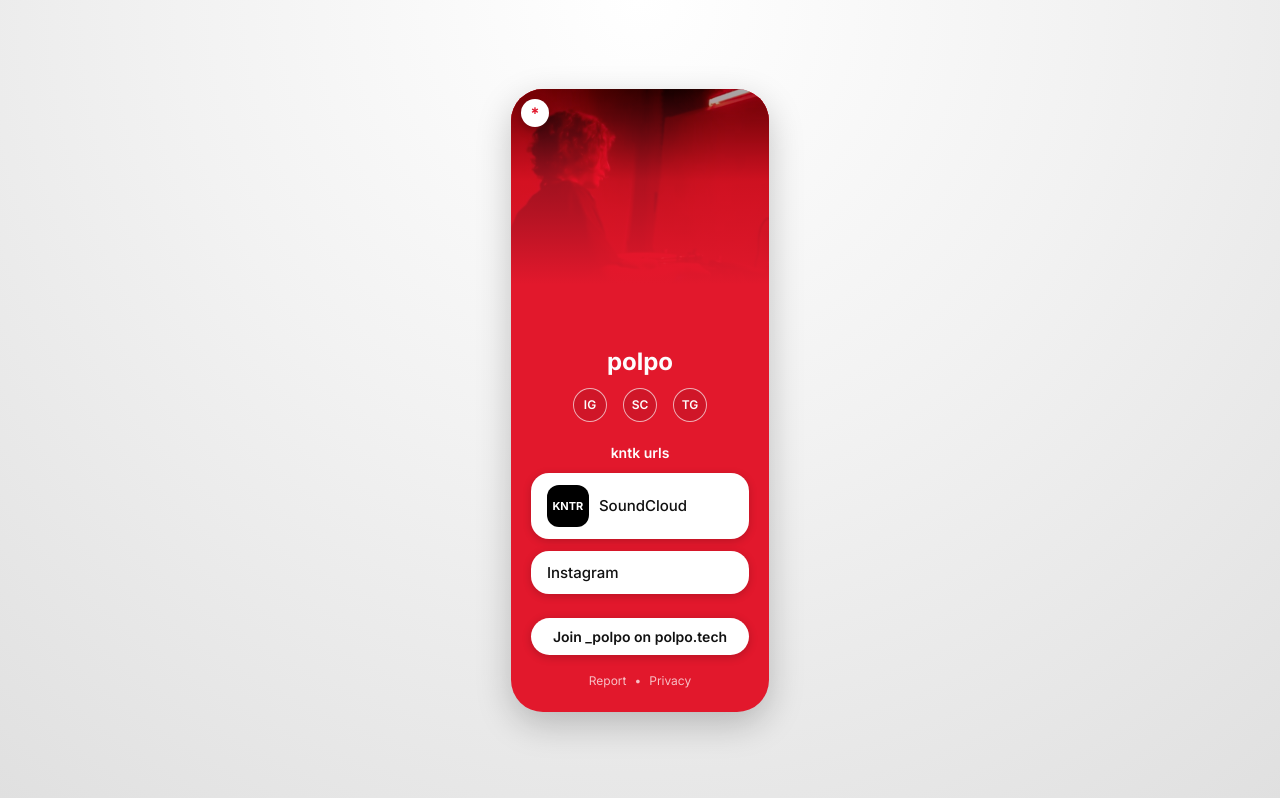
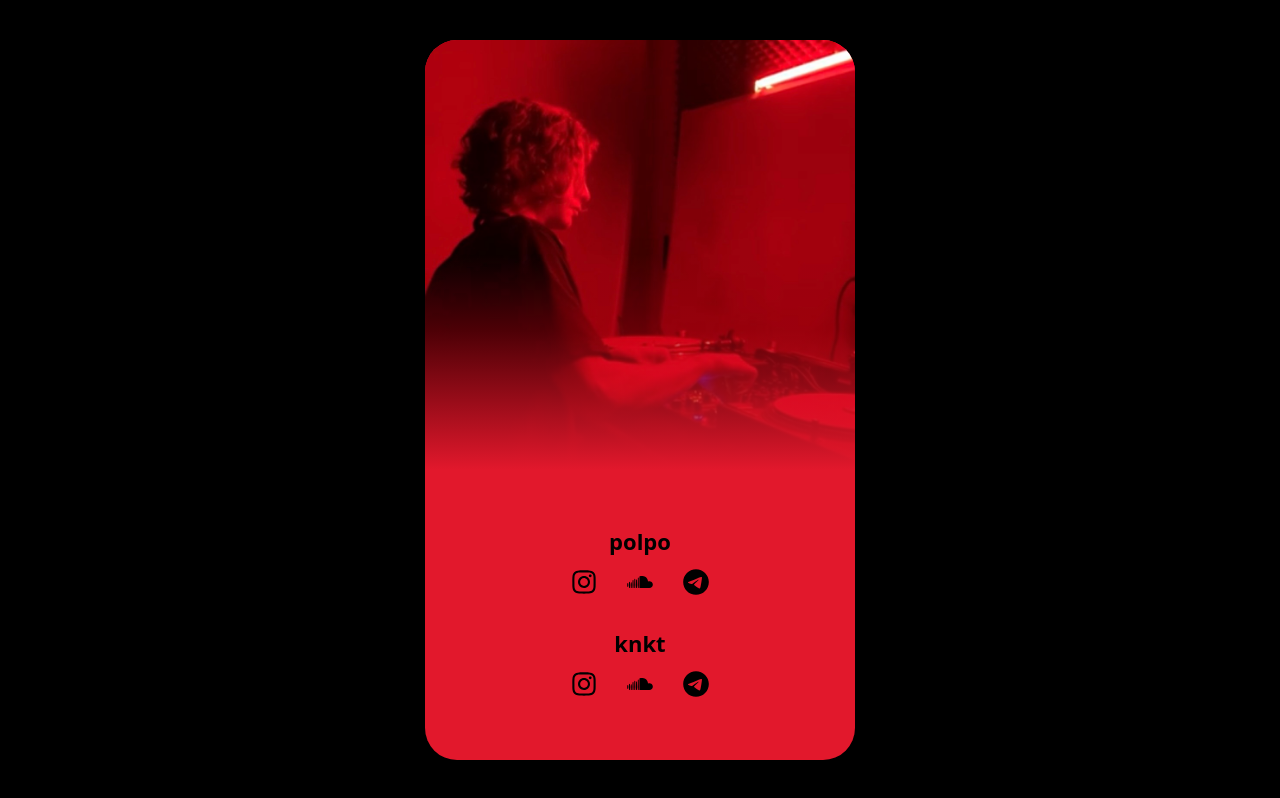
Before and after one commit to Polp0/polpo-link, a plain HTML site: page index.html in a window 1280 px wide. Drawn offline with Linux system fonts and the light colour scheme.

Commit message:
Add redesigned landing page with updated links and icons

```diff
--- a/index.html
+++ b/index.html
@@ -1,107 +1,49 @@
-<!doctype html>
-<html lang="en">
+<!DOCTYPE html>
+<html lang="it">
 <head>
-    <meta charset="utf-8" />
-    <title>polpo — links</title>
-    <meta name="viewport" content="width=device-width, initial-scale=1" />
-    <meta
-            name="description"
-            content="All links for polpo: SoundCloud, Instagram, Telegram and more."
-    />
-
-    <!-- Clean sans font -->
-    <link
-            href="https://fonts.googleapis.com/css2?family=Inter:wght@400;500;600;700&display=swap"
-            rel="stylesheet"
-    />
-
-    <link rel="stylesheet" href="styles.css" />
+    <meta charset="UTF-8">
+    <meta name="viewport"
+          content="width=device-width, initial-scale=1.0, maximum-scale=1.0, user-scalable=no">
+    <meta name="HandheldFriendly" content="true">
+    <title>polpo</title>
+    <link rel="stylesheet" href="styles.css">
 </head>
 <body>
-<main class="page">
-    <section class="card">
-        <!-- TOP BADGE (like linktree icon in the corner) -->
-        <div class="badge">
-            <span class="badge-icon">*</span>
+
+<div class="card">
+    <div class="hero">
+        <img src="img/hero-img.jpg" alt="polpo dj" class="hero-img">
+        <div class="fade"></div>
     </div>
 
-        <!-- HERO IMAGE -->
-        <div class="hero">
-            <div class="hero-image"></div>
-        </div>
-
-        <!-- CONTENT -->
     <div class="content">
-            <h1 class="name">polpo</h1>
-
-            <!-- SOCIAL ICONS -->
-            <div class="social-row">
-                <a
-                        href="https://instagram.com/your_handle"
-                        target="_blank"
-                        rel="noreferrer"
-                        aria-label="Instagram"
-                >
-                    <span class="social-icon">IG</span>
+        <h1>polpo</h1>
+        <div class="icons">
+            <a href="https://instagram.com/_polpo" aria-label="Instagram">
+                <img src="img/icons/instagram.svg" class="icon" alt="">
             </a>
-                <a
-                        href="https://soundcloud.com/your_handle"
-                        target="_blank"
-                        rel="noreferrer"
-                        aria-label="SoundCloud"
-                >
-                    <span class="social-icon">SC</span>
+            <a href="https://soundcloud.com/paolo-albasini" aria-label="SoundCloud">
+                <img src="img/icons/soundcloud.svg" class="icon" alt="">
             </a>
-                <a
-                        href="https://t.me/your_handle"
-                        target="_blank"
-                        rel="noreferrer"
-                        aria-label="Telegram"
-                >
-                    <span class="social-icon">TG</span>
+            <a href="https://t.me/paolo_albasini" aria-label="Telegram">
+                <img src="img/icons/telegram.svg" class="icon" alt="">
             </a>
         </div>
 
-            <p class="section-title">kntk urls</p>
-
-            <!-- BIG LINK BUTTONS -->
-            <div class="links">
-                <a
-                        class="link-btn"
-                        href="https://soundcloud.com/your_handle"
-                        target="_blank"
-                        rel="noreferrer"
-                >
-                    <div class="link-thumb">
-                        <!-- could be logo image later -->
-                        KNTR
-                    </div>
-                    <span>SoundCloud</span>
+        <h1>knkt</h1>
+        <div class="icons">
+            <a href="https://instagram.com/k_kntk" aria-label="Instagram">
+                <img src="img/icons/instagram.svg" class="icon" alt="">
             </a>
-
-                <a
-                        class="link-btn"
-                        href="https://instagram.com/your_handle"
-                        target="_blank"
-                        rel="noreferrer"
-                >
-                    <span>Instagram</span>
+            <a href="https://soundcloud.com/kinetik-743554581" aria-label="SoundCloud">
+                <img src="img/icons/soundcloud.svg" class="icon" alt="">
+            </a>
+            <a href="https://t.me/k_kntk" aria-label="Telegram">
+                <img src="img/icons/telegram.svg" class="icon" alt="">
             </a>
         </div>
-
-            <!-- BOTTOM CTA -->
-            <a class="join-btn" href="https://polpo.tech" target="_blank" rel="noreferrer">
-                Join _polpo on polpo.tech
-            </a>
-
-            <!-- FOOTER -->
-            <div class="footer-row">
-                <button class="footer-link" type="button">Report</button>
-                <span>•</span>
-                <button class="footer-link" type="button">Privacy</button>
     </div>
 </div>
-    </section>
-</main>
+
 </body>
 </html>
--- a/styles.css
+++ b/styles.css
@@ -1,246 +1,156 @@
-:root {
-    --bg: #f2f2f2;
-    --brand: #e2182c;
-    --text-main: #111111;
-    --text-light: #fdfdfd;
-    --card-radius: 32px;
-    --shadow-soft: 0 12px 35px rgba(0, 0, 0, 0.22);
+/* ------------ BASE (MOBILE FIRST) ------------ */
+
+html, body {
+    margin: 0;
+    padding: 0;
+    background: #E2182C; /* mobile: full red outside card */
+    font-family: system-ui, -apple-system, BlinkMacSystemFont, sans-serif;
+    text-align: center;
+    color: #000;
+    -webkit-text-size-adjust: 100%;
 }
 
-*,
-*::before,
-*::after {
-    box-sizing: border-box;
+/* mobile layout: card filling viewport, scroll if needed */
+body {
+    display: flex;
+    justify-content: center;
+    align-items: flex-start;
+    min-height: 100vh;
+    touch-action: manipulation;
+    overflow-x: hidden;
 }
 
-html,
-body {
-    margin: 0;
-    padding: 0;
-    height: 100%;
-}
-
-body {
-    font-family: "Inter", system-ui, -apple-system, BlinkMacSystemFont, "Segoe UI",
-    sans-serif;
-    background: radial-gradient(circle at top, #ffffff 0, #f2f2f2 45%, #e0e0e0 100%);
-    display: flex;
-    align-items: center;
-    justify-content: center;
-}
-
-/* PAGE WRAPPER: centers card on desktop, fills on mobile */
-.page {
+.card {
+    background: #E2182C;
+    width: 100%;
+    max-width: 430px;
     min-height: 100vh;
-    display: flex;
-    align-items: center;
-    justify-content: center;
-    padding: 16px;
-}
-
-/* MAIN CARD (mobile-first, like Linktree) */
-.card {
-    position: relative;
-    width: 100%;
-    max-width: 420px;
-    background: var(--brand);
-    border-radius: var(--card-radius);
-    overflow: hidden;
-    box-shadow: var(--shadow-soft);
-    display: flex;
-    flex-direction: column;
-}
-
-/* TOP BADGE (like the star icon in your screenshot) */
-.badge {
-    position: absolute;
-    top: 10px;
-    left: 10px;
-    z-index: 2;
-}
-
-.badge-icon {
-    width: 28px;
-    height: 28px;
-    border-radius: 999px;
-    background: #ffffff;
-    display: inline-flex;
-    align-items: center;
-    justify-content: center;
-    font-size: 16px;
-    font-weight: 700;
-    color: var(--brand);
-    box-shadow: 0 4px 10px rgba(0, 0, 0, 0.25);
-}
-
-/* HERO IMAGE AREA */
-.hero {
-    position: relative;
-    height: 230px;
     overflow: hidden;
 }
 
-.hero-image {
-    position: absolute;
-    inset: 0;
-    background-image: url("./img/hero-img.jpg"); /* 👈 tuo file */
-    background-size: cover;
-    background-position: center;
-    filter: grayscale(20%) contrast(1.08) saturate(1.2);
+/* iOS full height fix */
+@supports (height: 100dvh) {
+    body {
+        min-height: 100dvh;
+    }
+    .card {
+        min-height: 100dvh;
+    }
 }
 
-/* Red gradient fade like Linktree */
-.hero::after {
-    content: "";
+/* ------------ HERO ------------ */
+
+.hero {
+    position: relative;
+    width: 100%;
+    overflow: hidden;
+}
+
+.hero-img {
+    width: 100%;
+    height: auto;
+    display: block;
+    vertical-align: top; /* niente righina sotto l’immagine */
+}
+
+.fade {
     position: absolute;
-    inset: 0;
+    bottom: 0;
+    left: 0;
+    right: 0;
+    height: 55vw;
+    pointer-events: none;
     background: linear-gradient(
             to bottom,
-            rgba(0, 0, 0, 0.35) 0%,
-            rgba(226, 24, 44, 0.7) 40%,
-            var(--brand) 85%
+            rgba(162, 0, 13, 0) 0%,
+            rgba(162, 0, 13, 0.45) 35%,
+            #E2182C 100%
     );
 }
 
-/* CONTENT BELOW HERO */
+/* ------------ CONTENT ------------ */
+
 .content {
-    padding: 28px 20px 24px;
-    text-align: center;
-    color: var(--text-light);
+    padding: 24px 0 60px 0;
 }
 
-.name {
-    margin: 0 0 12px;
-    font-size: 24px;
+h1 {
+    margin: 32px 0 12px 0;
+    font-size: 22px;
     font-weight: 700;
 }
 
-/* SOCIAL ICONS ROW */
-.social-row {
+/* ------------ ICONS ------------ */
+
+.icons {
     display: flex;
     justify-content: center;
-    gap: 16px;
-    margin-bottom: 22px;
+    gap: 28px;
+    margin-bottom: 32px;
 }
 
-.social-row a {
-    text-decoration: none;
+.icon {
+    width: 28px;
+    height: 28px;
+    display: block;
 }
 
-.social-icon {
-    width: 34px;
-    height: 34px;
-    border-radius: 999px;
-    border: 1px solid rgba(255, 255, 255, 0.65);
-    display: inline-flex;
-    align-items: center;
-    justify-content: center;
-    font-size: 12px;
-    font-weight: 600;
-    color: var(--text-light);
-    background: rgba(0, 0, 0, 0.08);
+a, img {
+    -webkit-tap-highlight-color: transparent;
 }
 
-/* SECTION TEXT (kntk urls) */
-.section-title {
-    margin: 0 0 12px;
-    font-size: 14px;
-    font-weight: 600;
-}
-
-/* LISTA LINK BUTTONS */
-.links {
-    display: flex;
-    flex-direction: column;
-    gap: 12px;
-    margin-bottom: 24px;
-}
-
-.link-btn {
-    background: #ffffff;
-    color: var(--text-main);
-    border-radius: 18px;
-    padding: 12px 16px;
-    text-decoration: none;
-    font-size: 15px;
-    font-weight: 500;
-    display: flex;
-    align-items: center;
-    gap: 10px;
-    justify-content: flex-start;
-    box-shadow: 0 2px 8px rgba(0, 0, 0, 0.18);
-    transition: transform 0.08s ease, box-shadow 0.12s ease;
-}
-
-.link-btn span {
-    flex: 1;
-    text-align: left;
-}
-
-/* Thumbnail box on first button (logo placeholder) */
-.link-thumb {
-    width: 42px;
-    height: 42px;
-    border-radius: 12px;
-    background: #000000;
-    color: #ffffff;
-    font-size: 11px;
-    font-weight: 700;
-    display: inline-flex;
-    align-items: center;
-    justify-content: center;
-}
-
-/* Hover effect (desktop only) */
-@media (hover: hover) {
-    .link-btn:hover {
-        transform: translateY(-1px);
-        box-shadow: 0 4px 12px rgba(0, 0, 0, 0.22);
+/* --- Top fade only for mobile --- */
+@media (max-width: 767px) {
+    .hero::before {
+        content: "";
+        position: absolute;
+        top: 0;
+        left: 0;
+        right: 0;
+        height: 30vw; /* fade morbido e non troppo alto */
+        pointer-events: none;
+        background: linear-gradient(
+                to bottom,
+                #E2182C 0%,
+                rgba(226, 24, 44, 0.7) 25%,
+                rgba(226, 24, 44, 0) 100%
+        );
     }
 }
 
-/* CTA BUTTON */
-.join-btn {
-    display: inline-flex;
-    align-items: center;
-    justify-content: center;
-    margin: 0 auto 18px;
-    padding: 10px 22px;
-    border-radius: 999px;
-    border: none;
-    text-decoration: none;
-    background: #ffffff;
-    color: var(--text-main);
-    font-size: 14px;
-    font-weight: 600;
-    box-shadow: 0 2px 10px rgba(0, 0, 0, 0.2);
-    cursor: pointer;
-}
+/* ------------ DESKTOP OVERRIDES ------------ */
+/* niente scroll, card centrata, bordi + ombra */
 
-/* FOOTER TEXT */
-.footer-row {
-    display: flex;
-    justify-content: center;
-    align-items: center;
-    gap: 8px;
-    font-size: 12px;
-    opacity: 0.85;
-    color: rgba(255, 255, 255, 0.85);
-}
+@media (min-width: 768px) {
+    html, body {
+        height: 100%;
+        background: #000;       /* desktop: nero fuori card */
+        overflow: hidden;       /* no scroll desktop */
+    }
 
-.footer-link {
-    padding: 0;
-    margin: 0;
-    border: none;
-    background: transparent;
-    color: inherit;
-    font: inherit;
-    cursor: pointer;
-}
+    body {
+        align-items: center;
+    }
 
-/* Small desktop tweak: card not too huge */
-@media (min-width: 900px) {
     .card {
-        max-width: 430px;
+        min-height: auto;
+        max-height: 90vh;       /* margine respirabile */
+        border-radius: 32px;
+        box-shadow: 0 24px 70px rgba(0, 0, 0, 0.7);
+    }
+
+    .content {
+        padding: 24px 0 40px 0;
+    }
+
+    /* desktop fade leggermente diverso, come prima */
+    .fade {
+        height: 50%; /* metà dell'hero */
+        background: linear-gradient(
+                to bottom,
+                rgba(162, 0, 13, 0) 0%,
+                rgba(162, 0, 13, 0.45) 35%,
+                #E2182C 100%
+        );
     }
 }
```
Also changed, not shown: img/icons/instagram.svg (added), img/icons/soundcloud.svg (added), img/icons/telegram.svg (added). Lines whose indentation alone changed are shown as unchanged.
